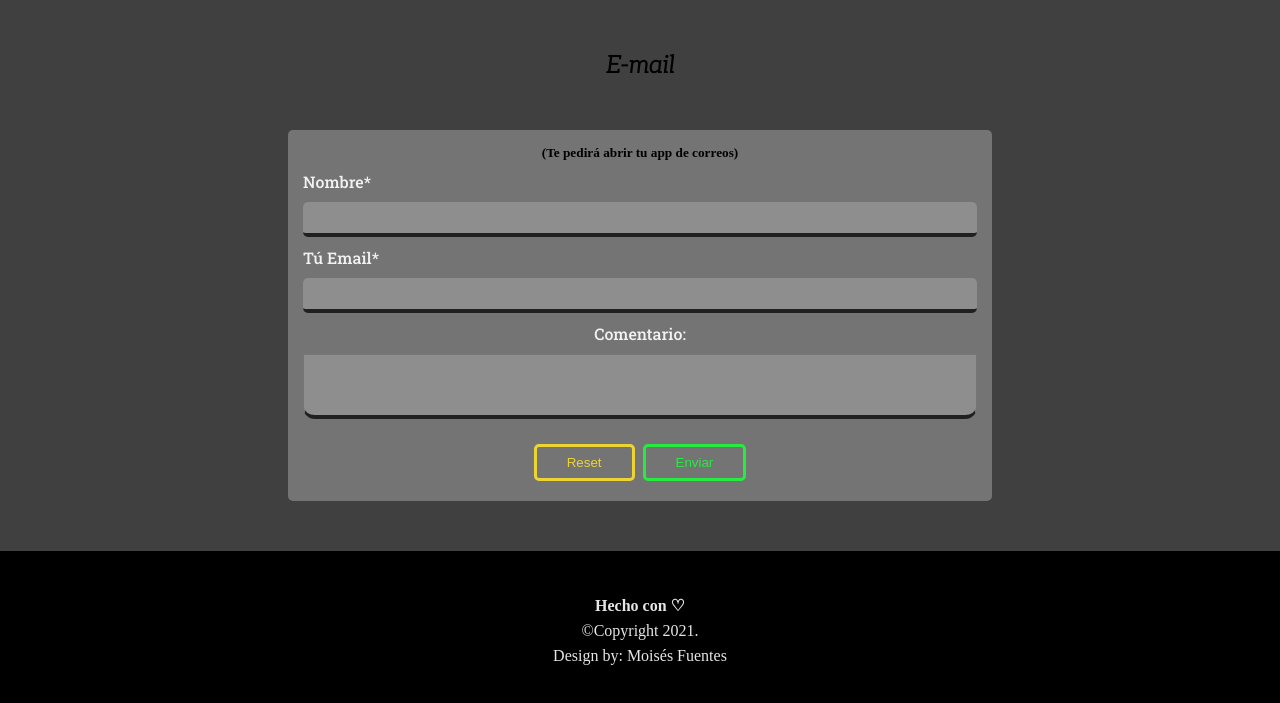
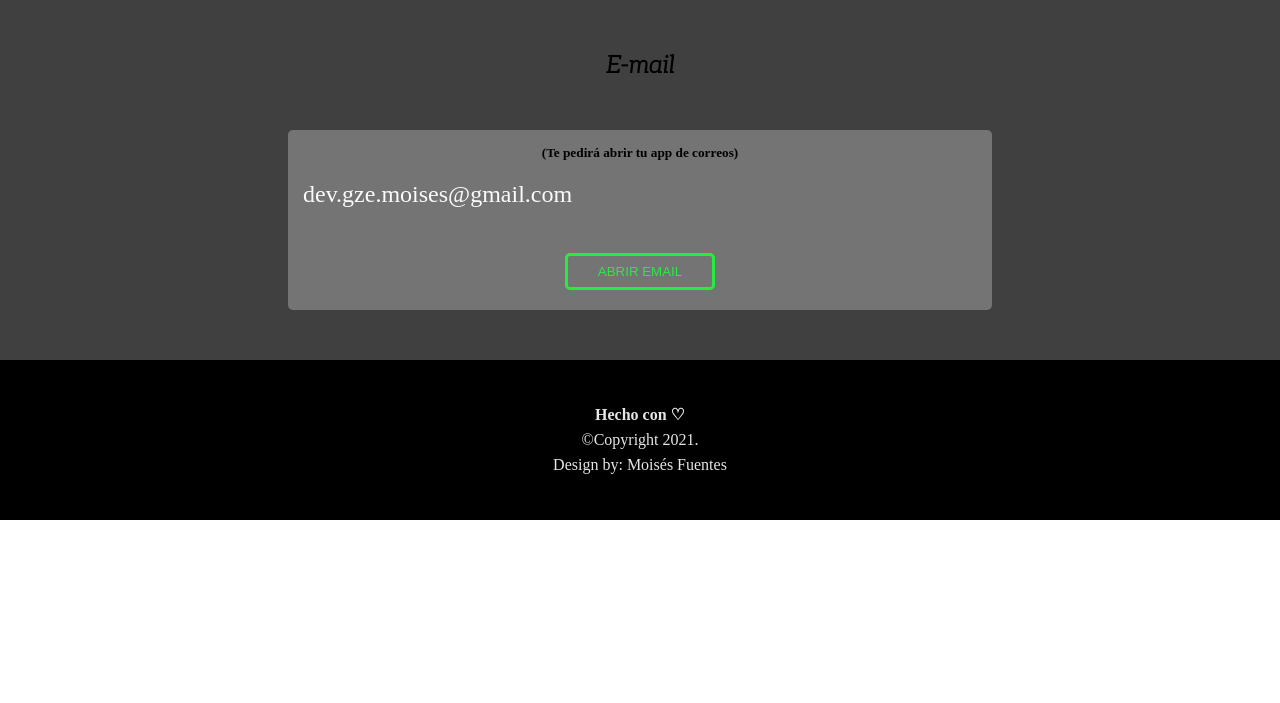
Before and after one commit to GZe00/portafolio-web-2.0, a website: page index.html in a window 1280 px wide. Shown: the part 6655-7358 px from the top of the page. After the commit the page ends 7175 px from the top, so only its background shows below. Drawn offline with nearby package versions, Linux system fonts and the light colour scheme; a web font is replaced by a local one.

Commit message:
email just cirrei

```diff
--- a/index.html
+++ b/index.html
@@ -348,16 +348,17 @@
                     <form class="s-form" charset="UTF-8" enctype="text/plain" action="mailto: dev.gze.moises@gmail.com" method="POST">
                         <h5>(Te pedirá abrir tu app de correos)</h5>
                         <div class="data">
-                            <label class="s-style" for="Mi nombre es: ">Nombre* </label>
-                            <input type="text" name="Mi nombre es: " required>
-                            <label class="s-style" for="Mi correo de contacto es: ">Tú Email* </label>
-                            <input type="email" name="Mi correo de contacto es: " id="" required>
+                            <p class="email"><span>dev.gze.moises@gmail.com</span></p>
+                            <!-- <label class="s-style" for="Mi nombre es: ">Nombre* </label>
+                            <input type="text">
+                            <label class="s-style">Tú Email* </label>
+                            <input type="email" id="" > -->
                         </div>
-                        <label class="s-style" for="Mi opinión acerca de tu página: ">Comentario:</label>
-                        <textarea type="textarea" name="Mi opinión acerca de tu página: "></textarea>
+                        <!-- <label class="s-style">Comentario:</label> -->
+                        <!-- <textarea type="textarea"></textarea> -->
                         <div class="buttons">
-                            <button class="reset" type="reset">Reset</button>
-                            <button class="send" type="submit">Enviar</button>
+                            <!-- <button class="reset" type="reset">Reset</button> -->
+                            <button class="send" type="submit">ABRIR EMAIL</button>
                         </div>
                     </form>
 
--- a/public/css/styles.css
+++ b/public/css/styles.css
@@ -550,6 +550,15 @@ h3{
     justify-content:left;
 }
 
+.email{
+    margin: 20px 0;
+}
+
+.email span{
+    color: #FBFBFB;
+    font-size: 1.5rem;
+}
+
 .data input{
     min-width: 100%;
     padding: 8px;
```
